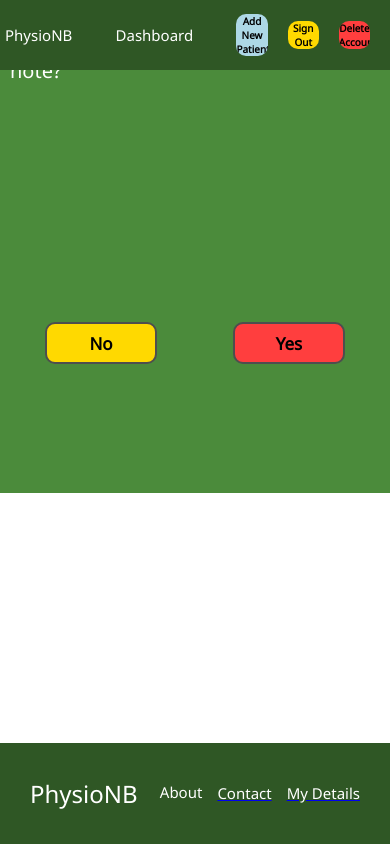
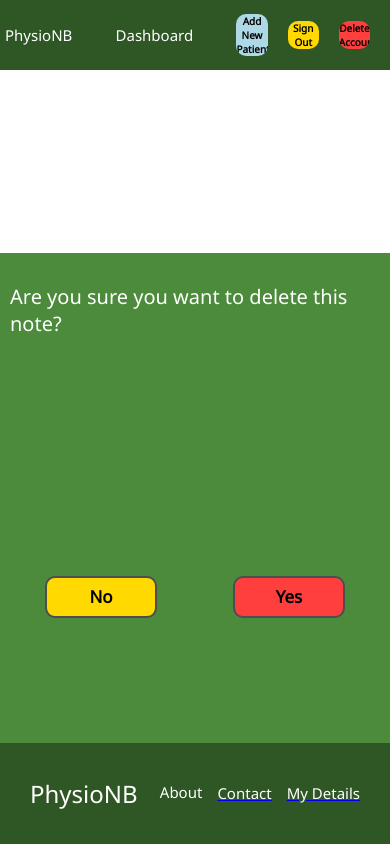
Before and after one commit to dinnf/PhysioNBDeployment, a React (Create React App) app in the folder client/: page /deletenote in a window 390 px wide. Built offline with nearby package versions, Linux system fonts and the light colour scheme; no server answers; the HTML template or start-up script is replaced by a standard one.

Commit message:
create note css for mobile changed

```diff
--- a/client/src/components/DeleteTask/DeleteTask.css
+++ b/client/src/components/DeleteTask/DeleteTask.css
@@ -73,7 +73,9 @@
 }
 @media screen and (max-width: 600px) {
     .DeleteTask {
+        margin-top: 30vh;
         padding: 10px;
+        height: calc(100vh - 12vh -70px)
     }
 
 }
```
